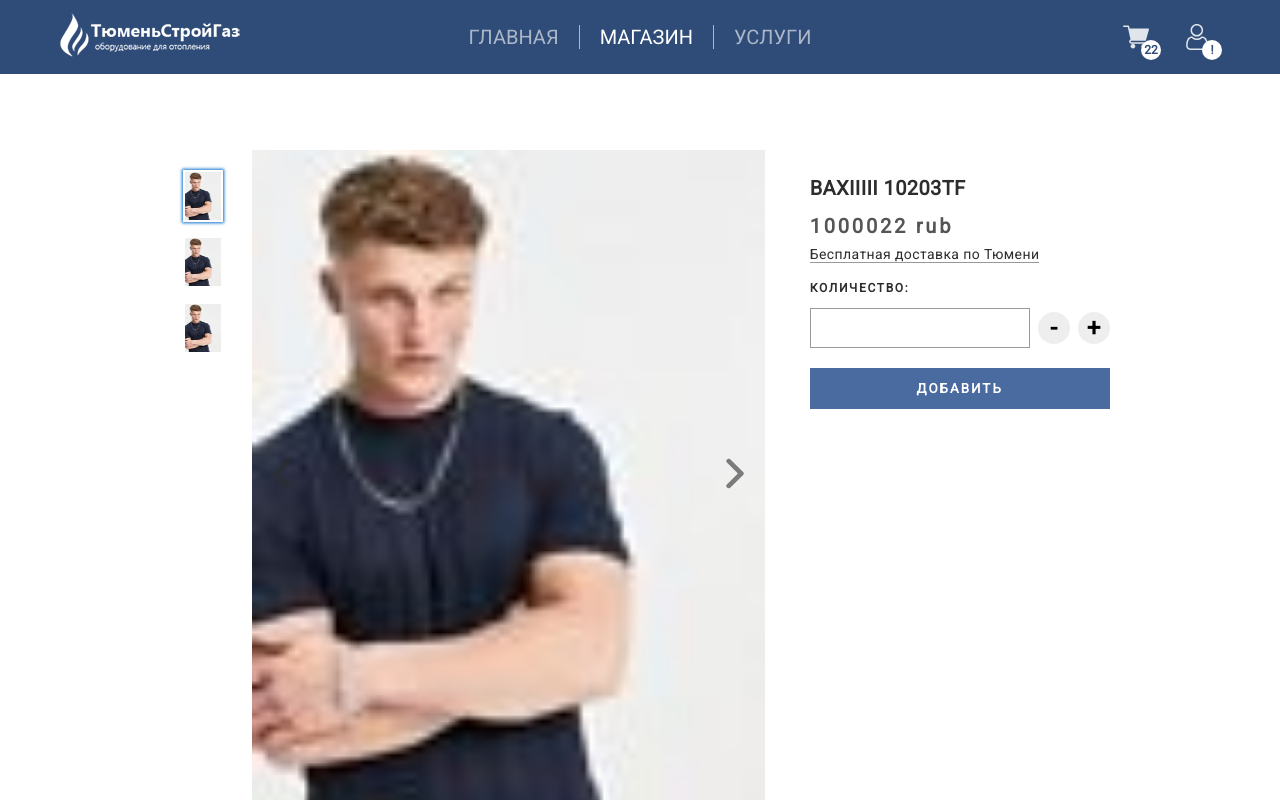
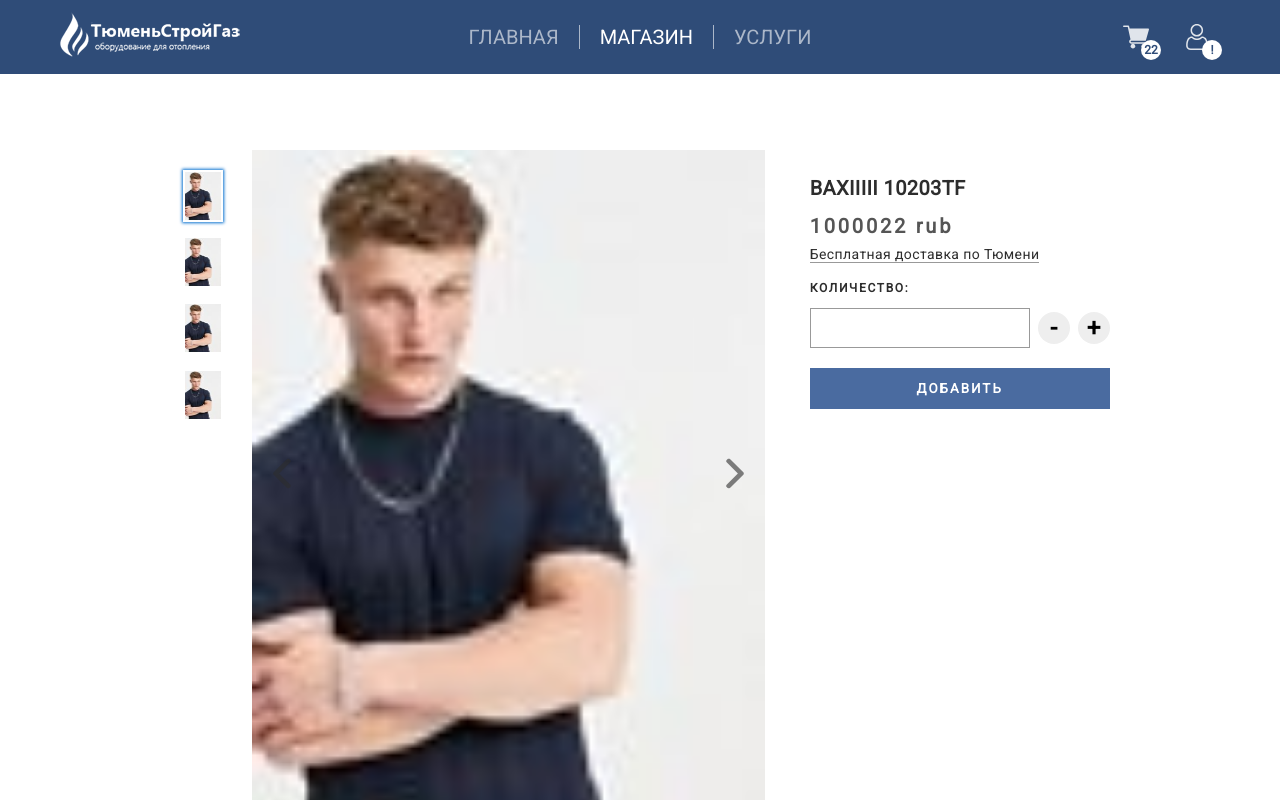
Before and after one commit to Pinkdesu/seller-plus, a React (Create React App) app in the folder client/: page /shop/product/0 in a window 1280 px wide. Shown: the top 802 px of the page. Built offline with nearby package versions, Linux system fonts and the light colour scheme; no server answers.

Commit message:
fix: sliders

```diff
--- a/client/src/features/Home/components/SliderSection.jsx
+++ b/client/src/features/Home/components/SliderSection.jsx
@@ -9,7 +9,7 @@ import 'keen-slider/keen-slider.min.css';
 const SliderSection = (props) => {
   const { slides } = props;
 
-  const [currentSlide, setCurrentSlide] = useState(0);
+  const [currentSlide, setCurrentSlide] = useState(SLIDER_CONFIG.initial);
 
   const [sliderRef, slider] = useKeenSlider({
     ...SLIDER_CONFIG,
@@ -48,7 +48,7 @@ const SliderSection = (props) => {
   }, []);
 
   const goToSlide = useCallback(
-    (num) => () => slider.moveToSlideRelative(num),
+    (num) => () => slider.moveToSlideRelative(+num, true),
     [slider],
   );
 
--- a/client/src/features/ProductPage/components/GallerySlider.jsx
+++ b/client/src/features/ProductPage/components/GallerySlider.jsx
@@ -20,7 +20,7 @@ const GallerySlider = (props) => {
   });
 
   const toggleCurrentSlide = (slideNumber) => {
-    slider.moveToSlideRelative(+slideNumber, true);
+    slider.moveToSlide(+slideNumber, 0);
   };
 
   const moveLeft = () => slider.prev();
--- a/client/src/features/ProductPage/index.jsx
+++ b/client/src/features/ProductPage/index.jsx
@@ -10,7 +10,7 @@ const ProductPage = () => {
     <S.ProductPage>
       <S.ProductSection>
         <S.ProductLayout>
-          <GallerySlider images={[test, test, test]} />
+          <GallerySlider images={[test, test, test, test]} />
           <LayoutAside />
         </S.ProductLayout>
       </S.ProductSection>
```
